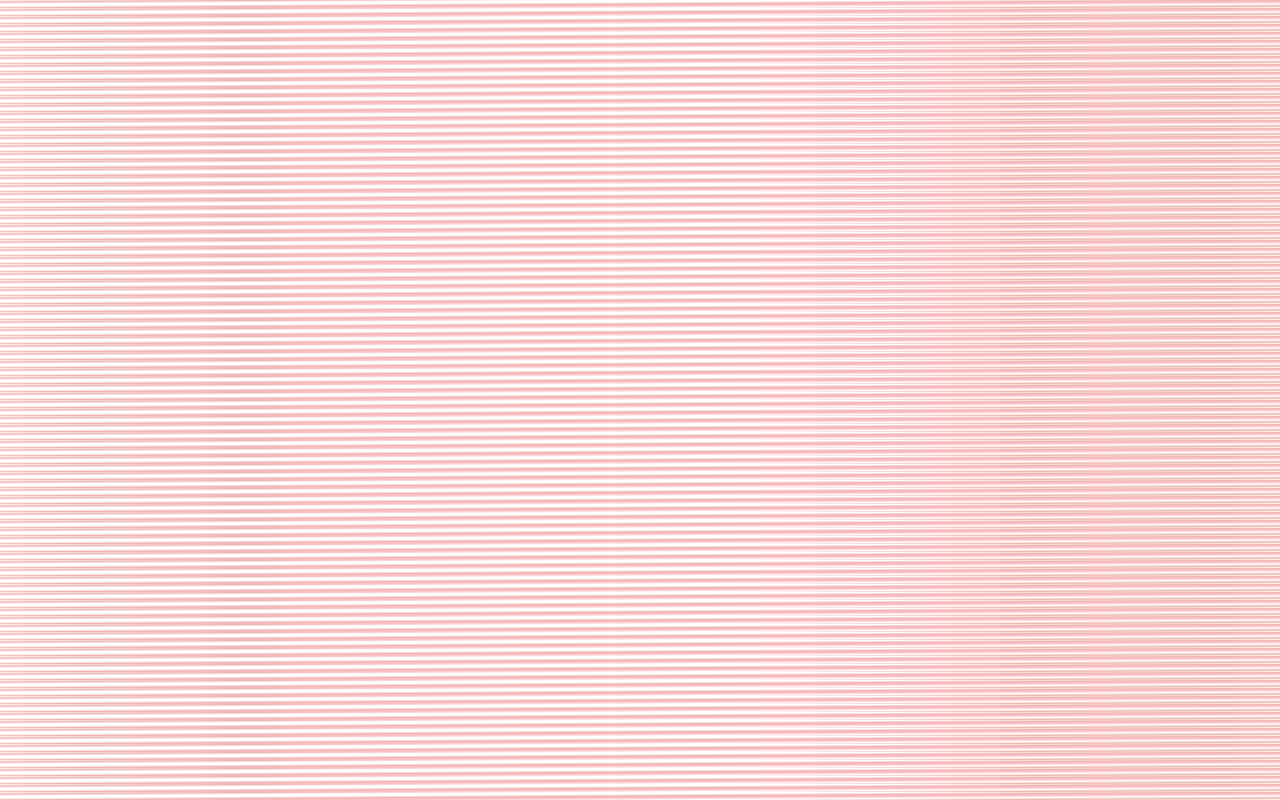
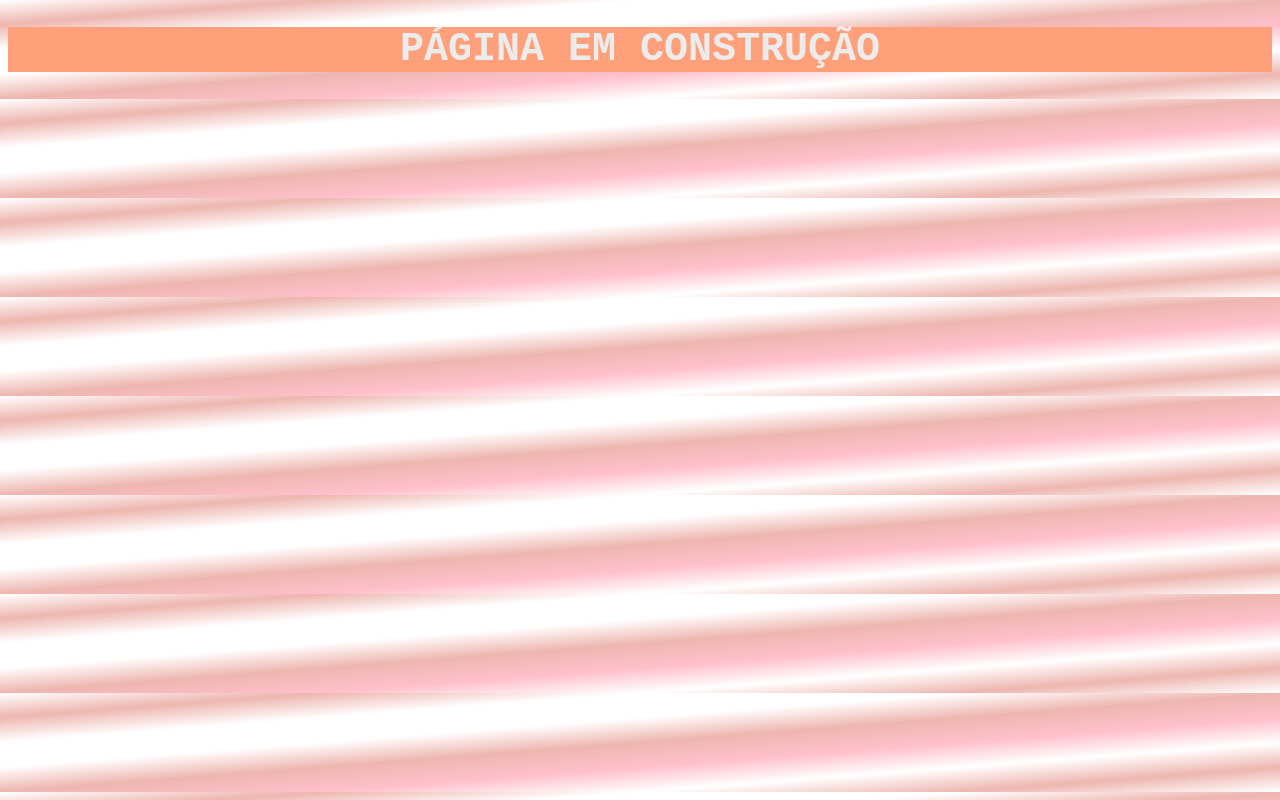
Before and after one commit to professoracris/matematicaead, a plain HTML site: page paginas/2ano.html in a window 1280 px wide. Drawn offline with Linux system fonts and the light colour scheme; files that its build step writes are made by us from their sources.

Commit message:
Update 2ano.html

```diff
--- a/paginas/2ano.html
+++ b/paginas/2ano.html
@@ -7,4 +7,8 @@
         <link rel="stylesheet" href="estilo.css">
     </head>
 
+    <header>
+            <h1>PÁGINA EM CONSTRUÇÃO</h1>
+    </header>
+
 </html>
```
